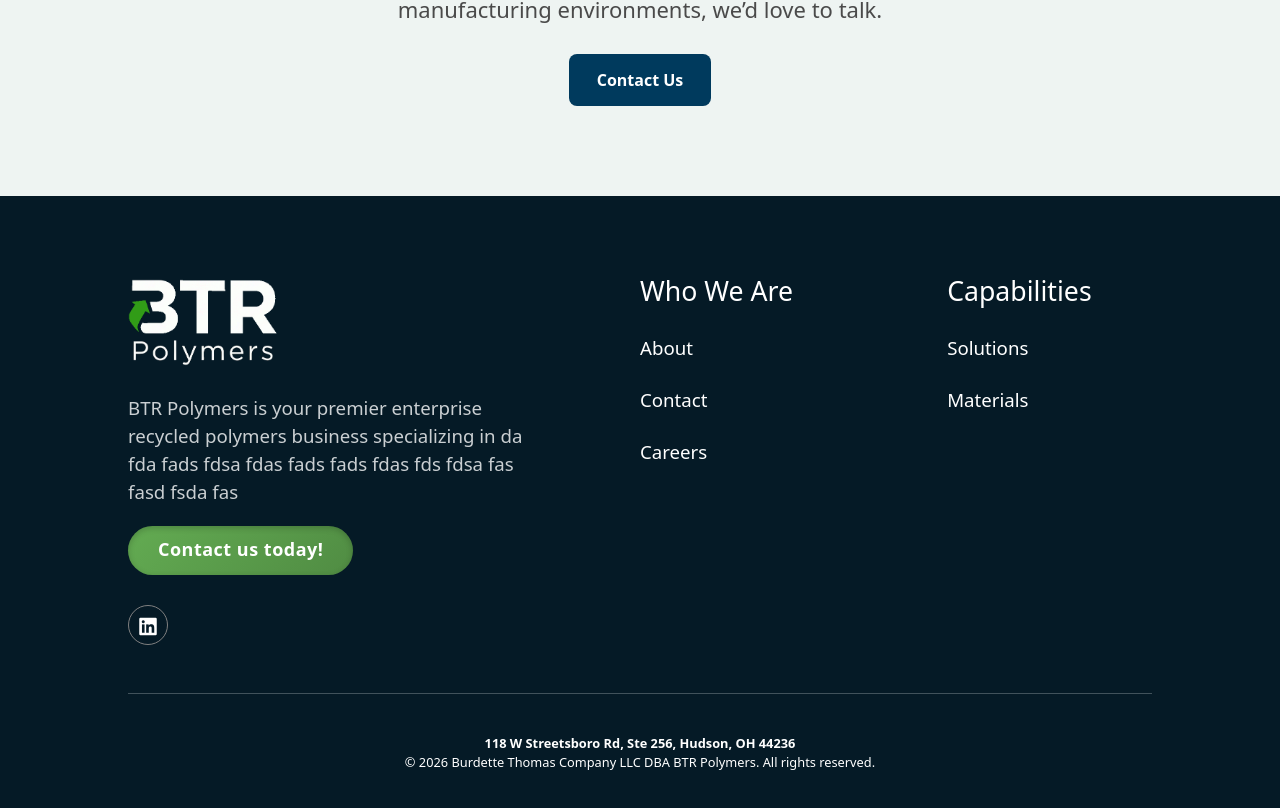
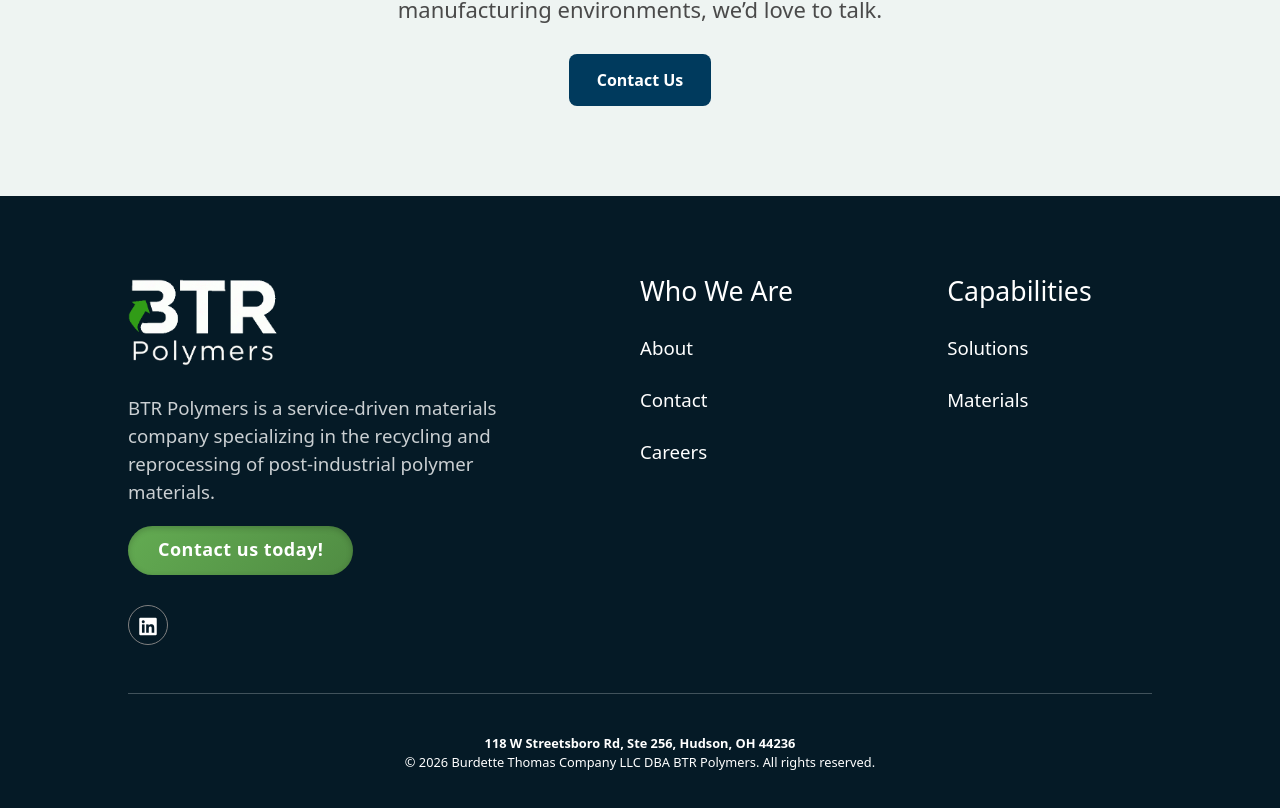
Before and after one commit to AdamVanBuskirk/btrpolymers, a React (Create React App) app in the folder client/: page /about in a window 1280 px wide. Shown: the part 3677-4485 px from the top of the page. Built offline with nearby package versions, Linux system fonts and the light colour scheme.

Commit message:
Fix incorrect blurb in footer

```diff
--- a/client/src/Components/Footer.tsx
+++ b/client/src/Components/Footer.tsx
@@ -38,8 +38,8 @@ function Footer(props: Props) {
                         </div>
                         <div style={{ textAlign: "left", marginBottom: "30px", fontSize: "14pt", color: "#cacfd2" }}>
                             <div style={{ marginBottom: "20px" }}>
-                                BTR Polymers is your premier enterprise recycled polymers business specializing in
-                                 da fda fads fdsa fdas fads fads fdas fds fdsa fas fasd fsda fas
+                                BTR Polymers is a service-driven materials company specializing in the recycling
+                                and reprocessing of post-industrial polymer materials.
                             </div>
                             <Link className="cta-orange-button" style={{ width: "unset" }}
                                 to="contact">
```
Also changed, not shown: 8 other files (tests, documents, lock files or other folders).
